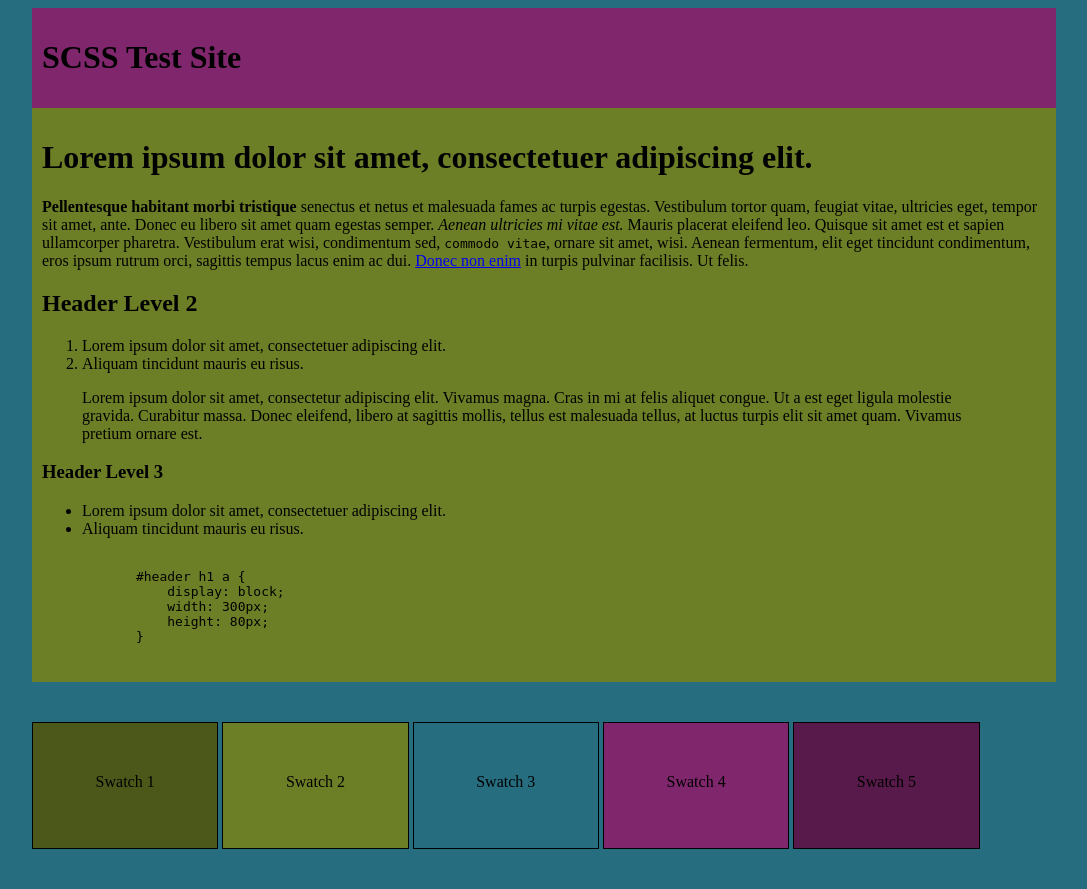
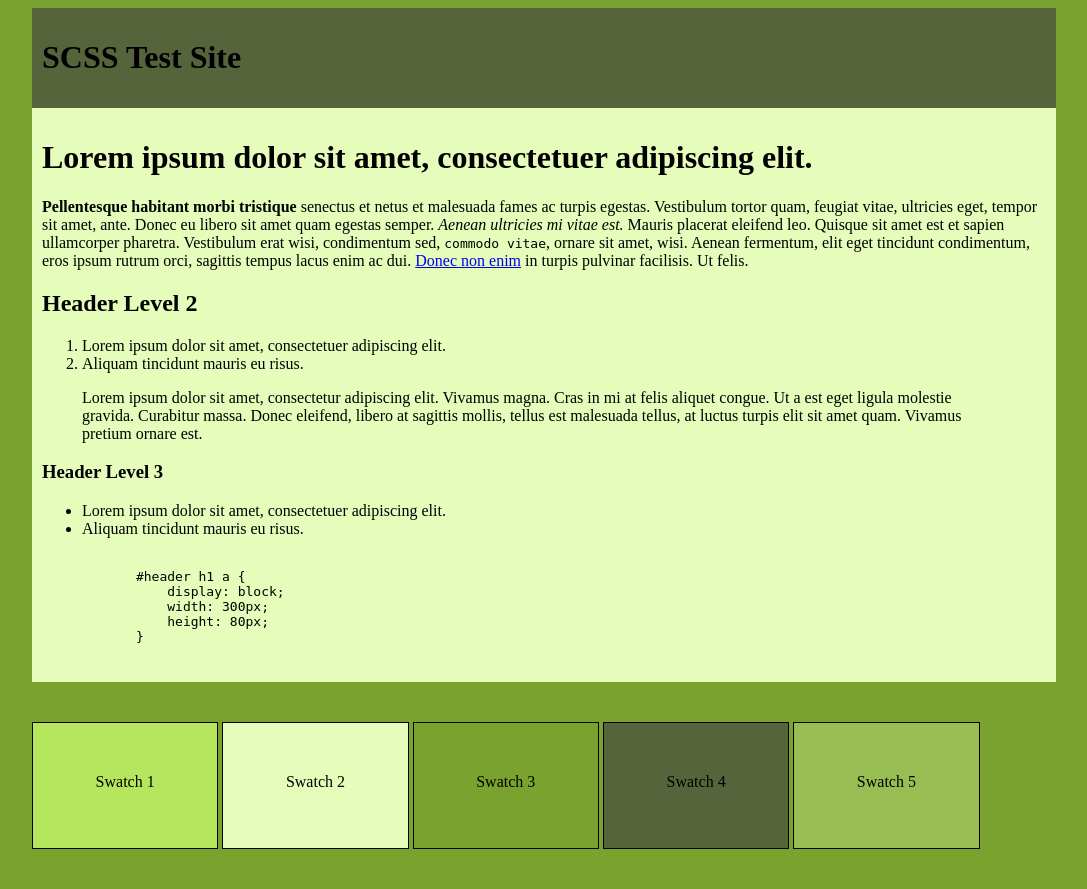
Before and after one commit to voodooGQ/scss_color_theory, a PHP site: page / in a window 1280 px wide. Shown: the whole page, without its empty margins (96-1183 px from the left). Run offline with PHP 8.4, Linux system fonts and the light colour scheme.

Commit message:
Added 'shades' palette selector and the ability to brighten certain palettes

```diff
--- a/assets/styles/css/screen.css
+++ b/assets/styles/css/screen.css
@@ -18,7 +18,7 @@ Site Variables
 /*
  * Palette Style
  *
- * Options: complimentary, analogous, triad, split-complimentary, tetradic, square
+ * Options: complimentary, analogous, triad, split-complimentary, tetradic, square, shades
  */
 /* ---------------------------------------------------------------------
 Original Author: Shane Smith
@@ -29,6 +29,13 @@ Color Functions
  * Updates a supplied number based on a 360 degree color wheel
  *
  * @param {int} $degree
+ * @return {int}
+ */
+/*
+ * Limits a supplied number to a min of 0 and max of 100 unless loop is true. If loop is true remove/add 100 if over/under 0/100
+ *
+ * @param {int} $percentage
+ * @param {booean} $loop
  * @return {int}
  */
 /*
@@ -43,15 +50,24 @@ Color Functions
  * Returns the analagous color shifts based on the supplied color
  *
  * @param {string} $color The base color
- * @param {boolen} $counter Counter-Clockwise on the color wheel
+ * @param {int} $swatch The swatch color modifier (default 3)
  * @return {string}
  */
 /*
  * Traid Color function
  * Returns the triad color shifts based on the supplied color
  *
- * @param {stirng} $color The base color
- * @param {boolean} $counter Counter-Clockwise on the color wheel
+ * @param {string} $color The base color
+ * @param {int} $swatch The swatch color modifier (default 3)
+ * @param {boolean} $brighten Whether we should brighten the color palette
+ */
+/*
+ * Shade Color function
+ * Returns various shades of the base supplied color
+ *
+ * @param {string} $color The base color
+ * @param {int} $swatch The swatch color modifier (default 3)
+ * @param {boolean} $brighten Whether we should brighten the color palette
  * @return {string}
  */
 /* ---------------------------------------------------------------------
@@ -67,18 +83,18 @@ Site Variables
 /*
  * Palette Style
  *
- * Options: complimentary, analogous, triad, split-complimentary, tetradic, square
+ * Options: complimentary, analogous, triad, split-complimentary, tetradic, square, shades
  */
 body {
-  background-color: #266d7f; }
+  background-color: #79a22f; }
 
 .wrapper {
-  background-color: #6d7f26;
+  background-color: #e5fcbb;
   width: 1024px;
   margin: 0 auto; }
 
 .header {
-  background-color: #7f266d;
+  background-color: #55643a;
   padding: 10px; }
 
 .content {
@@ -98,16 +114,16 @@ body {
   padding-top: 50px; }
 
 .swatch-1 {
-  background-color: #4b581a; }
+  background-color: #b5e65e; }
 
 .swatch-2 {
-  background-color: #6d7f26; }
+  background-color: #e5fcbb; }
 
 .swatch-3 {
-  background-color: #266d7f; }
+  background-color: #79a22f; }
 
 .swatch-4 {
-  background-color: #7f266d; }
+  background-color: #55643a; }
 
 .swatch-5 {
-  background-color: #581a4b; }
+  background-color: #98be53; }
--- a/assets/styles/scss/partials/_color_functions.scss
+++ b/assets/styles/scss/partials/_color_functions.scss
@@ -21,11 +21,26 @@ Color Functions
     @return $degree;
 }
 
-@function percentage_limits($percentage) {
-    @if($percentage > 100) {
-        $percentage: 100; //$percentage - 100;
-    } @else if($percentage < 0) {
-        $percentage: 0; //$percentage + 100;
+/*
+ * Limits a supplied number to a min of 0 and max of 100 unless loop is true. If loop is true remove/add 100 if over/under 0/100
+ *
+ * @param {int} $percentage
+ * @param {booean} $loop
+ * @return {int}
+ */
+@function percentage_limits($percentage, $loop: false) {
+    @if($percentage > 100%) {
+        @if($loop == false) {
+            $percentage: 100;
+        } @else {
+            $percentage: $percentage - 100;
+        }
+    } @else if($percentage < 0%) {
+        @if($loop == false) {
+            $percentage: 0;
+        } @else {
+            $percentage: $percentage + 100;
+        }
     }
 
     @return $percentage;
@@ -47,7 +62,7 @@ Color Functions
  * Returns the analagous color shifts based on the supplied color
  *
  * @param {string} $color The base color
- * @param {boolen} $counter Counter-Clockwise on the color wheel
+ * @param {int} $swatch The swatch color modifier (default 3)
  * @return {string}
  */
 @function analogous_color($color: $base_color, $swatch: 3) {
@@ -73,9 +88,9 @@ Color Functions
  * Traid Color function
  * Returns the triad color shifts based on the supplied color
  *
- * @param {stirng} $color The base color
- * @param {boolean} $counter Counter-Clockwise on the color wheel
- * @return {string}
+ * @param {string} $color The base color
+ * @param {int} $swatch The swatch color modifier (default 3)
+ * @param {boolean} $brighten Whether we should brighten the color palette
  */
 @function triad_color($color: $base_color, $swatch: 3, $brighten: false) {
     $hue: hue($color);
@@ -106,3 +121,31 @@ Color Functions
 
     @return hsl(color_wheel($hue), percentage_limits($saturation), percentage_limits($lightness));
 }
+
+/*
+ * Shade Color function
+ * Returns various shades of the base supplied color
+ *
+ * @param {string} $color The base color
+ * @param {int} $swatch The swatch color modifier (default 3)
+ * @param {boolean} $brighten Whether we should brighten the color palette
+ * @return {string}
+ */
+@function shade_color($color: $base_color, $swatch: 3, $brighten: false) {
+    $hue: hue($color);
+    $saturation: saturation($color);
+    $lightness: lightness($color);
+    $shade_modifier: 18;
+
+    @if($swatch != 3) {
+        @if($brighten == false) {
+            $saturation: $saturation - ($shade_modifier * $swatch);
+            $lightness: $lightness - (($shade_modifier / 1.25) * $swatch);
+        } @else {
+            $saturation: $saturation + ($shade_modifier * $swatch);
+            $lightness: $lightness + (($shade_modifier * 1.25) * $swatch);
+        }
+    }
+
+    @return hsl($hue, percentage_limits($saturation, true), percentage_limits($lightness, true));
+}
--- a/assets/styles/scss/partials/_color_variables.scss
+++ b/assets/styles/scss/partials/_color_variables.scss
@@ -35,4 +35,9 @@ $swatch-5: $base_color;
     $swatch-4: triad_color($base_color, 4, $brighten);
     $swatch-5: triad_color($base_color, 5, $brighten);
 
+} @else if $palette_style == 'shades' {
+    $swatch-1: shade_color($base_color, 1, $brighten);
+    $swatch-2: shade_color($base_color, 2, $brighten);
+    $swatch-4: shade_color($base_color, 4, $brighten);
+    $swatch-5: shade_color($base_color, 5, $brighten);
 }
--- a/assets/styles/scss/partials/_variables.scss
+++ b/assets/styles/scss/partials/_variables.scss
@@ -4,16 +4,16 @@ Original Author: Shane Smith
 Site Variables
 ------------------------------------------------------------------------ */
 
-$base_color: #266D7F;
-$brighten: false;
+$base_color: #79a22f;
+$brighten: true;
 
 
 /*
  * Palette Style
  *
- * Options: complimentary, analogous, triad, split-complimentary, tetradic, square
+ * Options: complimentary, analogous, triad, split-complimentary, tetradic, square, shades
  */
-$palette_style: 'triad';
+$palette_style: 'shades';
 
 $site_width: 1024px;
 $base_padding: 10px;
```
